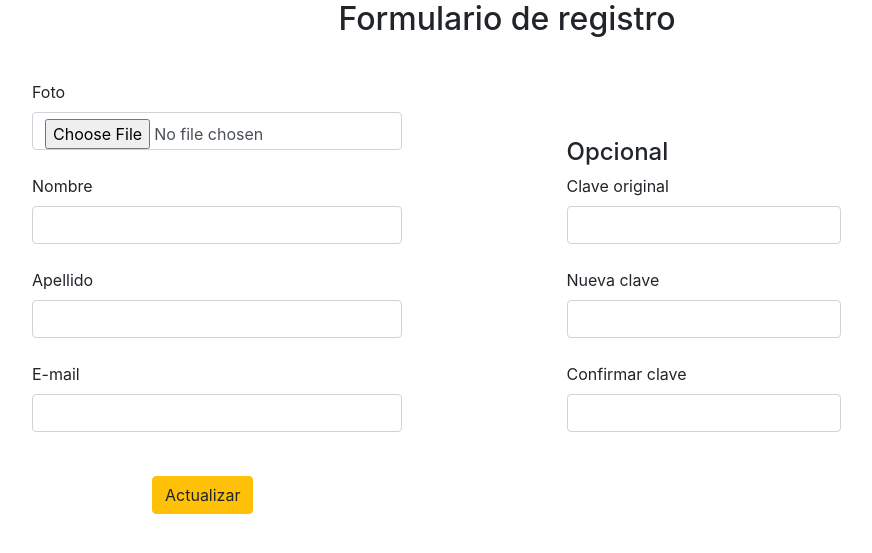
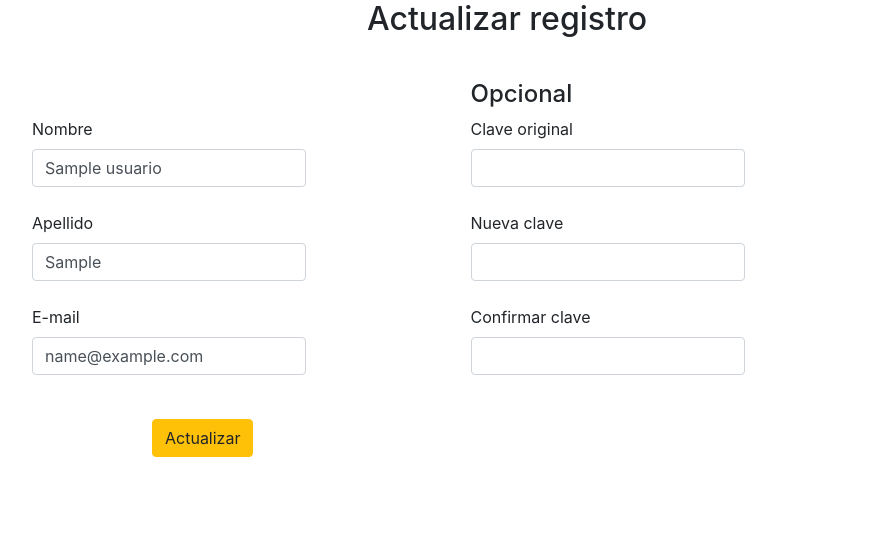
Before and after one commit to jo561664/crud_php_mysql, a PHP site: the page made by editar.php in a window 1280 px wide. Shown: the top 553 px of the page, without its empty margins (133-1005 px from the left). Run offline with PHP 8.4, Linux system fonts and the light colour scheme; tables that the repository leaves empty or names only in its code hold one stand-in row (values such as "Sample post"); some libraries are stand-ins or nearby versions.

Commit message:
He agregado codigo php en el archivo editar.php el cual consiste en llenar los campos del formulario actualizar

```diff
--- a/editar.php
+++ b/editar.php
@@ -5,22 +5,29 @@
 	<title>Actualizar registro</title>
 	<meta name="viewport" content="width=device-width, user-scalable=no, initial-scale=1.0, maximum-scale=1.0, minimum-scale=1.0">
 	<link rel="stylesheet" href="./librerias/bootstrap/css/bootstrap.css">
-	<link rel="stylesheet" href="./librerias/style.css">
+	<link rel="stylesheet" href="./style.css">
 </head>
 <body>
+	<?php
+		if (isset($_GET['id'])):
+			$id = $_GET['id'];
+			require_once "./php/conexion.php";
+			$query = "SELECT * FROM tbl_usuario WHERE doc = '$id'";
+			$consulta = SQL($query);
+			$fila = $consulta->fetch_object();
+	 ?>
 	<div class="container">
-		<h2 class="text-center">Formulario de registro</h2>
+		<h2 class="text-center">Actualizar registro</h2>
 		<br>
-		<form action="" method="POST" autocomplete="off" enctype="multipart/form-data">
+		<form action="proceso/update.php" method="POST" autocomplete="off" enctype="multipart/form-data">
 			<div class="form_">
-				<label for="foto">Foto</label>
-				<input class="form-control input-sm" type="file" id="foto" name="foto"><br>
+				<input type="text" hidden="" name="id" value="<?php echo @$fila->doc; ?>">
 				<label for="nombre">Nombre</label>
-				<input class="form-control input-sm" type="text" id="nombre" name="nombre"><br>
+				<input class="form-control input-sm" type="text" id="nombre" name="nombre" value="<?php echo @$fila->nombre; ?>"><br>
 				<label for="apellido">Apellido</label>
-				<input class="form-control input-sm" type="text" id="apellido" name="apellido"><br>
+				<input class="form-control input-sm" type="text" id="apellido" name="apellido" value="<?php echo @$fila->apellido; ?>"><br>
 				<label for="email">E-mail</label>
-				<input class="form-control input-sm" type="email" id="email" name="email"><br>
+				<input class="form-control input-sm" type="email" id="email" name="email" value="<?php echo @$fila->email; ?>"><br>
 			</div>
 			<div class="form_">
 				<h4>Opcional</h4>
@@ -34,5 +41,6 @@
 			<input class="btn btn-warning" type="submit" value="Actualizar">
 		</form>
 	</div>
+<?php endif; ?>
 </body>
 </html>
```
